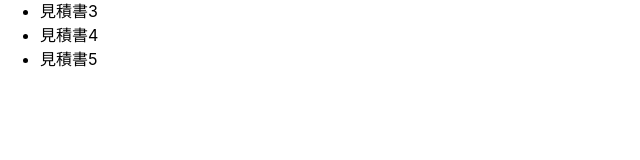
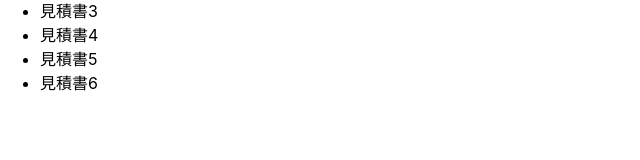
Before and after one commit to oreo2990/next_prac2, a Next.js app: page / in a window 1280 px wide. Shown: the part 132-292 px from the top of the page, without its empty margins (0-640 px from the left). Built offline with nearby package versions, Linux system fonts and the light colour scheme.

Commit message:
見積書6の追記

```diff
--- a/pages/index.js
+++ b/pages/index.js
@@ -10,6 +10,7 @@ export default function Home() {
           <li><Link href="/見積書3"><a>見積書3</a></Link></li>
           <li><Link href="/見積書4"><a>見積書4</a></Link></li>
           <li><Link href="/見積書5"><a>見積書5</a></Link></li>
+          <li><Link href="/見積書6"><a>見積書6</a></Link></li>
         </ul>
     </div>
   )
```
